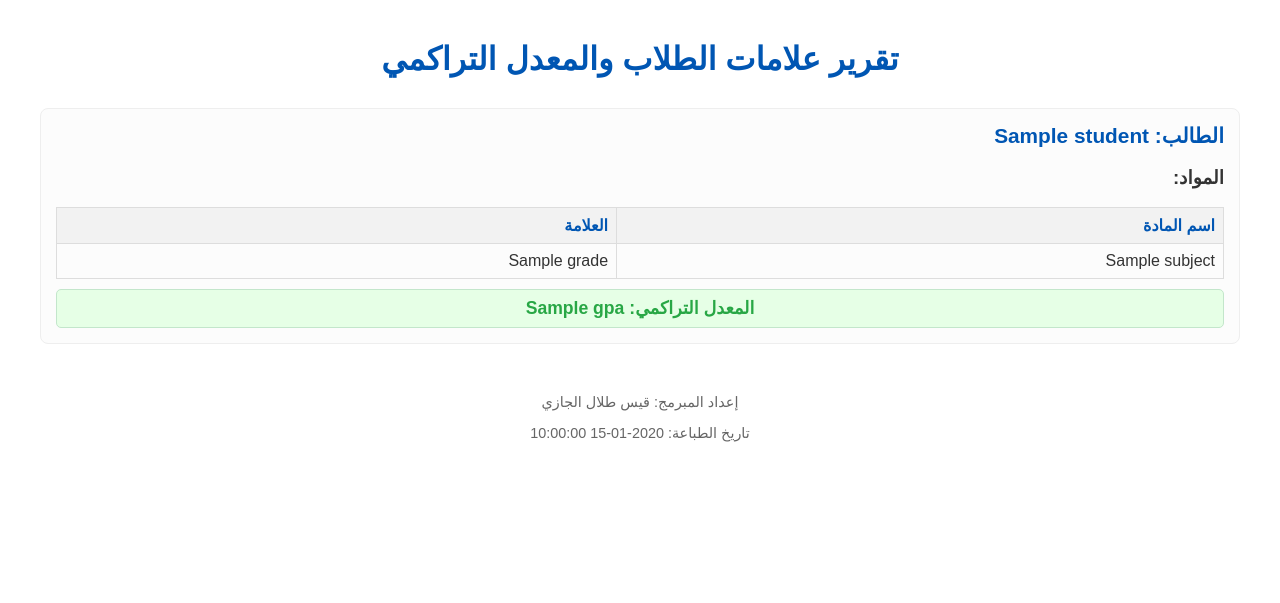
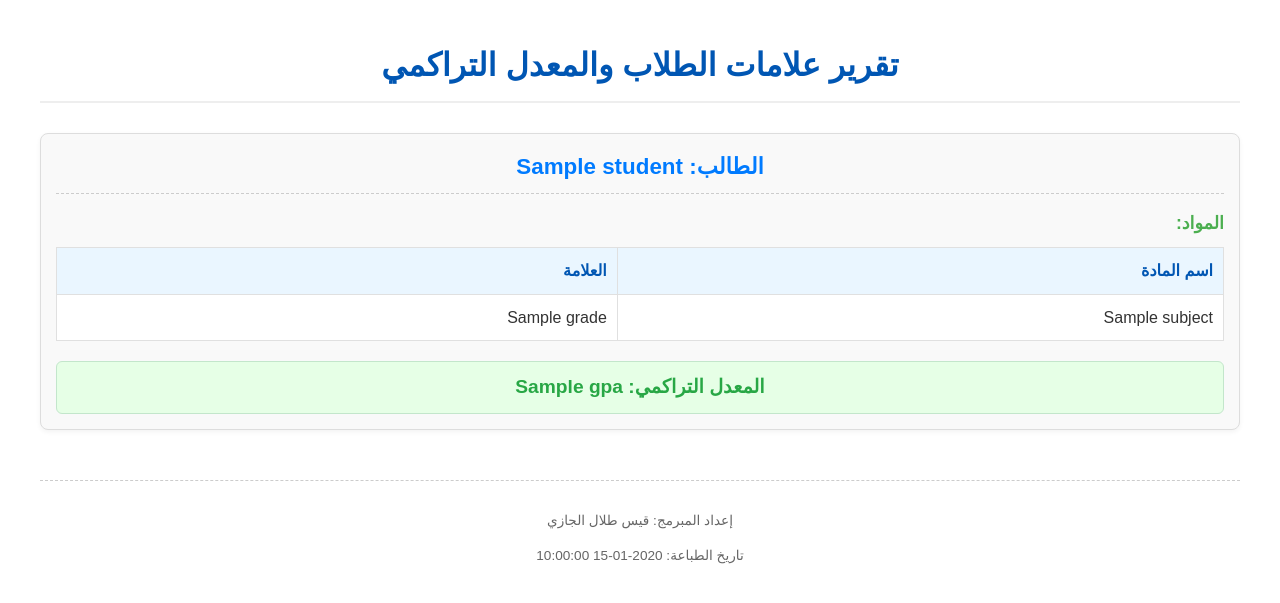
Before and after one commit to qaes26/Student-Grades-App-by-Qais, a Flask app: template templates/pdf_template.html in a window 1280 px wide. Shown: the top 603 px of the page. Run offline with Flask 3, Linux system fonts and the light colour scheme; the template is opened without the code that fills it: most values are stand-ins (such as "Sample title", 1, 10 or a date in 2020).

Commit message:
Fix PDF export template and styling

```diff
--- a/templates/pdf_template.html
+++ b/templates/pdf_template.html
@@ -5,66 +5,89 @@
     <title>تقرير علامات الطلاب والمعدل التراكمي</title>
     <style>
         body {
-            font-family: 'Arial', sans-serif;
+            font-family: 'Arial', sans-serif; /* خط عام */
             direction: rtl;
             text-align: right;
             margin: 40px;
             color: #333;
+            line-height: 1.6;
         }
         h1 {
             color: #0056b3;
             text-align: center;
             margin-bottom: 30px;
+            border-bottom: 2px solid #eee;
+            padding-bottom: 10px;
         }
         .student-section {
             margin-bottom: 30px;
-            border: 1px solid #eee;
+            border: 1px solid #ddd;
             padding: 15px;
             border-radius: 8px;
-            background-color: #fcfcfc;
+            background-color: #f9f9f9; /* خلفية فاتحة لقسم الطالب */
+            box-shadow: 0 2px 5px rgba(0,0,0,0.05); /* ظل خفيف */
         }
         .student-name {
-            font-size: 1.3em;
-            color: #0056b3;
+            font-size: 1.4em;
+            color: #007bff; /* لون أزرق مميز */
             margin-bottom: 10px;
+            font-weight: bold;
+            text-align: center;
+            border-bottom: 1px dashed #ccc; /* خط تحت اسم الطالب */
+            padding-bottom: 8px;
+        }
+        h3 {
+            color: #4CAF50; /* لون أخضر للمواد */
+            margin-top: 15px;
+            margin-bottom: 8px;
+            font-size: 1.1em;
             font-weight: bold;
         }
         table {
             width: 100%;
             border-collapse: collapse;
             margin-top: 10px;
+            background-color: #fff;
         }
         th, td {
-            border: 1px solid #ddd;
-            padding: 8px;
+            border: 1px solid #e0e0e0; /* حدود خفيفة للجدول */
+            padding: 10px;
             text-align: right;
         }
         th {
-            background-color: #f2f2f2;
+            background-color: #eaf6ff; /* خلفية رأس الجدول */
             color: #0056b3;
             font-weight: bold;
         }
         .student-gpa {
-            font-size: 1.1em;
-            color: #28a745;
+            font-size: 1.2em;
+            color: #28a745; /* أخضر للمعدل */
             font-weight: bold;
-            margin-top: 10px;
+            margin-top: 20px;
             text-align: center;
             background-color: #e6ffe6;
-            padding: 8px;
-            border-radius: 5px;
+            padding: 10px;
+            border-radius: 6px;
             border: 1px solid #c3e6cb;
         }
         .no-data {
             text-align: center;
             color: #777;
             margin-top: 20px;
+            font-style: italic;
         }
         .footer {
             margin-top: 50px;
             text-align: center;
-            font-size: 0.9em;
+            font-size: 0.85em;
             color: #666;
+            border-top: 1px dashed #ccc;
+            padding-top: 15px;
+        }
+        /* تحسينات للطباعة */
+        @page {
+            size: A4;
+            margin: 1.5cm;
         }
     </style>
 </head>
@@ -75,6 +98,7 @@
         {% for student_name, student_data in all_students_data.items() %}
             <div class="student-section">
                 <div class="student-name">الطالب: {{ student_name }}</div>
+
                 <h3>المواد:</h3>
                 {% if student_data.subjects %}
                     <table>
@@ -94,8 +118,9 @@
                         </tbody>
                     </table>
                 {% else %}
-                    <p class="no-data">لا توجد مواد لهذا الطالب.</p>
+                    <p class="no-data">لا توجد مواد مدخلة لهذا الطالب.</p>
                 {% endif %}
+
                 <div class="student-gpa">المعدل التراكمي: {{ student_data.gpa }}</div>
             </div>
         {% endfor %}
```
